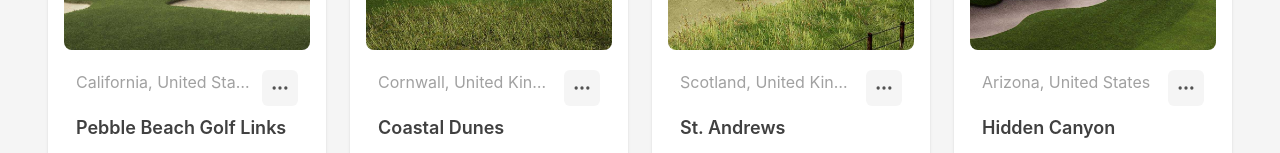
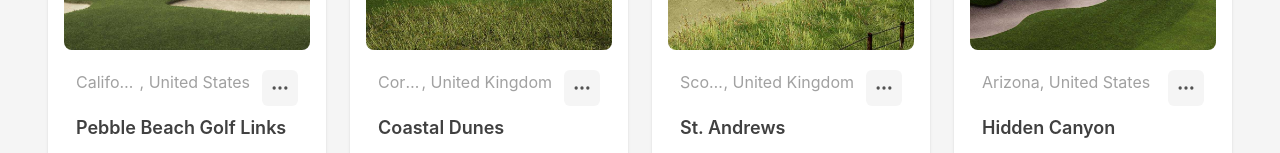
Before and after one commit to oliverlauridsen/golf-portal, a React (Vite) app: page / in a window 1280 px wide. Shown: the part 535-688 px from the top of the page. Built offline with nearby package versions, Linux system fonts and the light colour scheme.

Commit message:
fix: preserve country when truncating location

```diff
--- a/src/components/CourseCard.tsx
+++ b/src/components/CourseCard.tsx
@@ -36,9 +36,22 @@
 
 			<div className='px-3 pt-5'>
 				<div className='flex items-start justify-between gap-3'>
-					<p className='min-w-0 truncate text-base text-neutral-400'>
-						{[course.city, course.country].filter(Boolean).join(", ") ||
-							"Location"}
+					<p
+						className='flex min-w-0 flex-1 text-base text-neutral-400'
+						title={
+							[course.city, course.country].filter(Boolean).join(", ") ||
+							"Location"
+						}>
+						{course.city && course.country ? (
+							<>
+								<span className='min-w-0 truncate'>{course.city}</span>
+								<span className='shrink-0'>, {course.country}</span>
+							</>
+						) : (
+							<span className='truncate'>
+								{course.city || course.country || "Location"}
+							</span>
+						)}
 					</p>
 					{onDelete && (
 						<CourseActionsMenu
```
